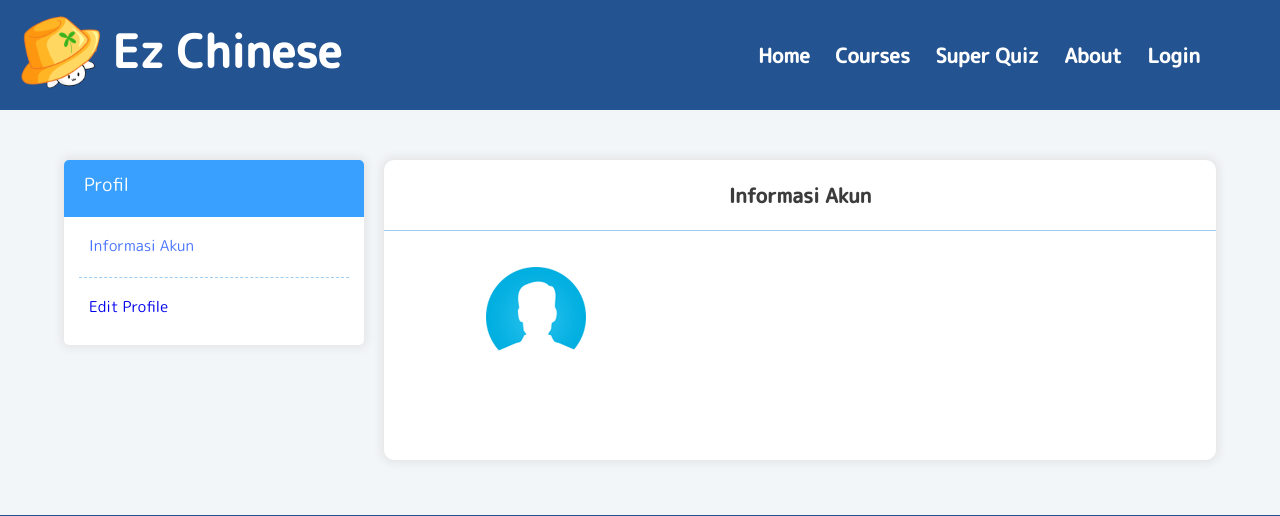
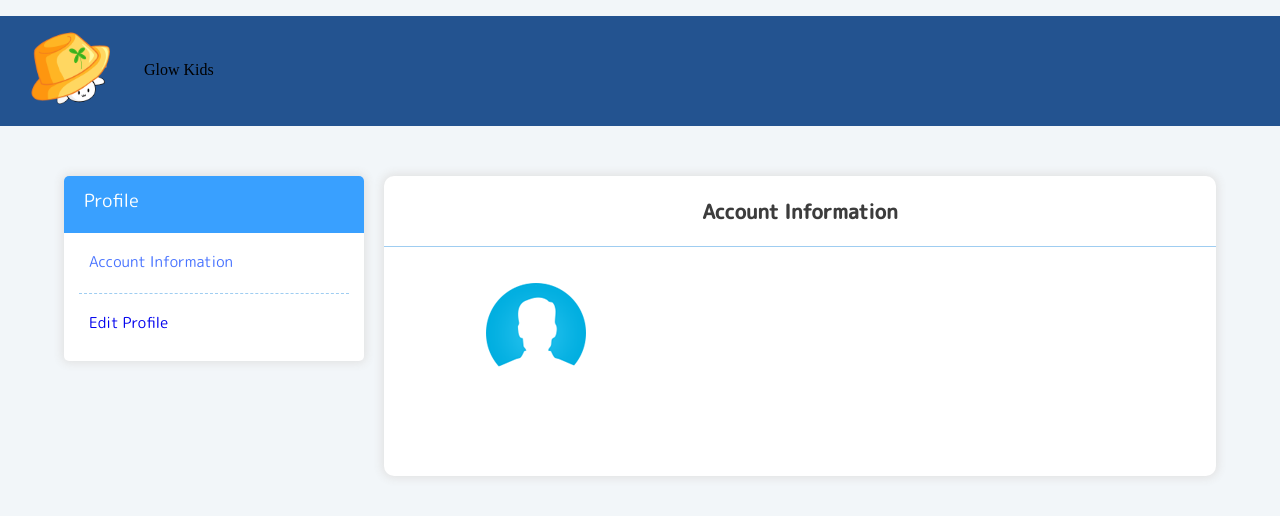
Before and after one commit to kylietan123/Learn-Chinese, a PHP site: page / in a window 1280 px wide. Shown: the top 516 px of the page. Run offline with PHP 8.4, Linux system fonts and the light colour scheme.

Commit message:
index update

```diff
--- a/index.php
+++ b/index.php
@@ -63,7 +63,7 @@
     float: left;
 }
 
-.informasi{
+.info{
     padding-top: 20px;
     text-align: center;
 }
@@ -80,7 +80,7 @@
     border-bottom: dashed rgb(159,205,241) 1px;
 }
 
-.profil1{
+.profile1{
     margin-top: -18px;
     border-radius: 5px 5px 0px 0px;
     background-color: rgb(57,160,255);
@@ -88,12 +88,12 @@
     color: white;
 }
 
-#profil1Id{
+#profile1Id{
     font-size: 18px;
 
 }
 
-.profilSpan{
+.profileSpan{
     margin-left: 20px;
     padding-top: 11px;
 }
@@ -104,7 +104,7 @@
     margin: 0px;
 }
 
-.informasiAkun1{
+.accountInfo1{
     padding: 0px;
     text-align: left;
     margin-left: 25px;
@@ -112,7 +112,7 @@
     color: rgb(71,114,255);
 }
 
-.informasiAkun{
+.accountInfo{
     padding: 0px;
     text-align: left;
     margin-left: 25px;
@@ -134,17 +134,17 @@
 </head>
 <body>
 <header>
-        <p id="EzChineseP">
-            <a id="EzChineseImgHref" href="index.html">
+        <p id="GlowKidsP">
+            <a id="GlowKidsImgHref" href="index.html">
                 <object align="center" width="140px" height="110px" data="Pictures/Billy In Hat.png"></object>
-            </a>    Ez Chinese
+            </a>    Glow Kids
         </p>
 
         <p id="navBar">
             <a class="navbarPaddingLeft" href="index.html">Home       </a>
             <a class="navbarPaddingLeft" href="courses.html">Courses       </a>
             <a class="navbarPaddingLeft" href="superQuiz.html">Super Quiz       </a>
-            <a class="navbarPaddingLeft" href="tentang.html">About         </a>
+            <a class="navbarPaddingLeft" href="about.html">About         </a>
             <a class="navbarPaddingRightLeft" href="registration.html">Login</a>
         </p>
     </header>
@@ -152,30 +152,30 @@
     <!-- Body -->
 
 <div class="container1">
-    <div id="profil1Id" class="fontGrey profil1">
-        <p class="profilSpan"> Profil </p>
+    <div id="profile1Id" class="fontGrey profile1">
+        <p class="profileSpan"> Profile </p>
     </div><br>
-    <span class="fontGrey "><div class="informasiAkun1">Informasi Akun</div></span><br>
+    <span class="fontGrey "><div class="accountInfo1">Account Information</div></span><br>
     <div class="borderline1"></div><br>
-    <span class="fontGrey"><div class="informasiAkun"> <a class="a" href="registration.html">Edit Profile</a></div></span>
+    <span class="fontGrey"><div class="accountInfo"> <a class="a" href="registration.html">Edit Profile</a></div></span>
 </div>
 <!-- <div class="container2"></div> -->
 
 <div class="container" >
-    <p class="fontBlack informasi">Informasi Akun</p>
+    <p class="fontBlack info">Account Information</p>
     <div class="borderline"></div>
     <img src="Pictures/portrait.png" class="imgPortrait" alt=""> <br>
         <div class="fontGrey spanData">
             <?php
             if(isset($_POST['simpan'])){
-                $Nama=$_POST['Nama'];
-                echo nl2br("Nama : $Nama \n");
+                $Name=$_POST['Name'];
+                echo nl2br("Name : $Name \n");
 
                 $Gender=$_POST['Gender'];
-                echo nl2br("Jenis Kelamin : $Gender \n");
+                echo nl2br("Gender : $Gender \n");
 
-                $Age=$_POST['Umur'];
-                echo nl2br("Umur : $Age Tahun \n");
+                $Age=$_POST['Age'];
+                echo nl2br("Age : $Age years old \n");
 
                 $Username=$_POST['Username'];
                 echo nl2br("Username : $Username \n");
```
Also changed, not shown: index.html (+6 -36 lines). Lines whose indentation alone changed are shown as unchanged.
